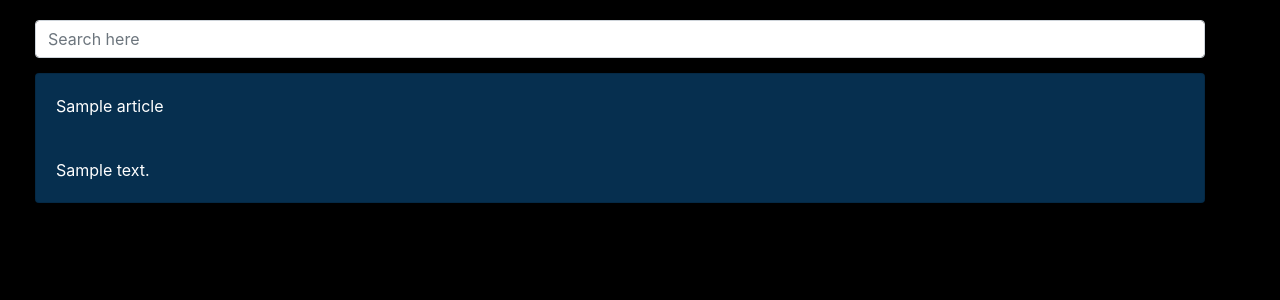
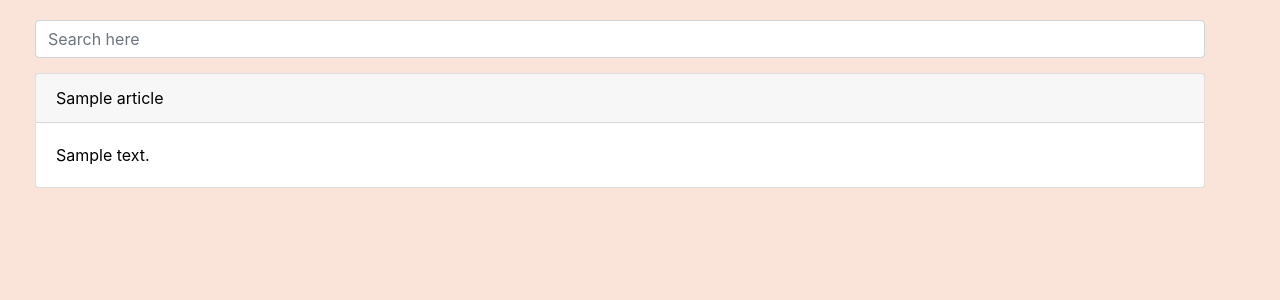
Before and after one commit to viniciuspetch/django_scraper, a Django app: page /scraper/ in a window 1280 px wide. Shown: the top 300 px of the page. Run offline with Django 3.2, Linux system fonts and the light colour scheme; tables that the repository leaves empty hold one stand-in row (values such as "Sample post"); some libraries are stand-ins or nearby versions.

Commit message:
Change design and colors

```diff
--- a/scraper/static/scraper/index.css
+++ b/scraper/static/scraper/index.css
@@ -1,6 +1,6 @@
 body {
-    background: #000000;
-    color: #ffffff;
+    background: #fae3d9;
+    color: #000000;
 }
 
 .main {
@@ -13,7 +13,7 @@ body {
 }
 
 .card {
-    background: #062f4f;
+    background: #ffffff;
     margin: 15px;
 }
 
@@ -27,10 +27,6 @@ a:hover {
     text-decoration: inherit;
 }
 
-.article-item:hover {
-    background-color: #813772;
-}
-
 .caption {
     font-size: 10px;
 }
--- a/scraper/templates/scraper/index.html
+++ b/scraper/templates/scraper/index.html
@@ -32,7 +32,9 @@
         {% for article in article_list %}
         <a href="{{ article.url }}">
             <div class="card article-item">
-                <div class="card-body">{{ article.title }}</div>
+                <div class="card-header">
+                    {{ article.title }}
+                </div>
                 <div class="card-body">{{ article.content | safe }}</div>
             </div>
         </a>
```
